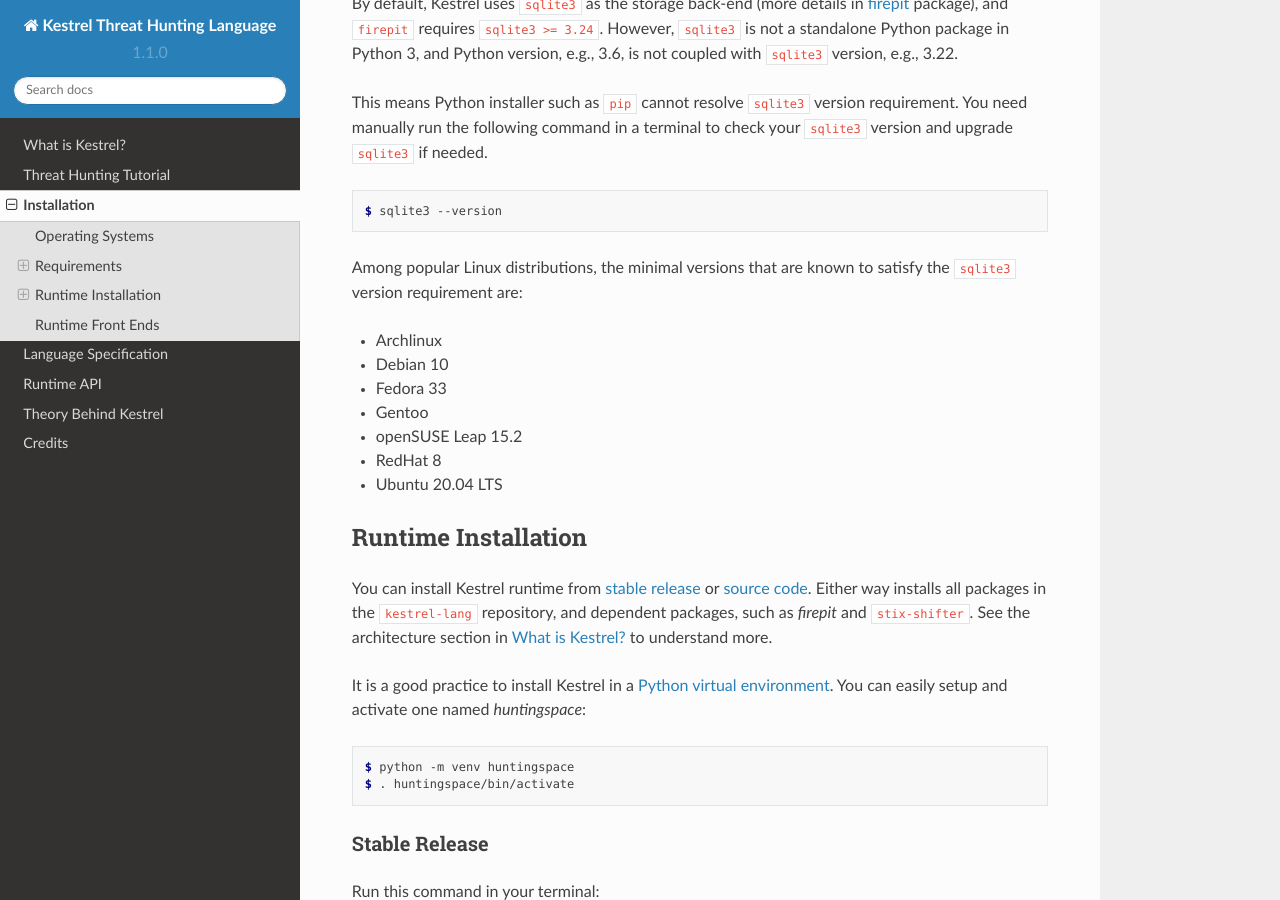
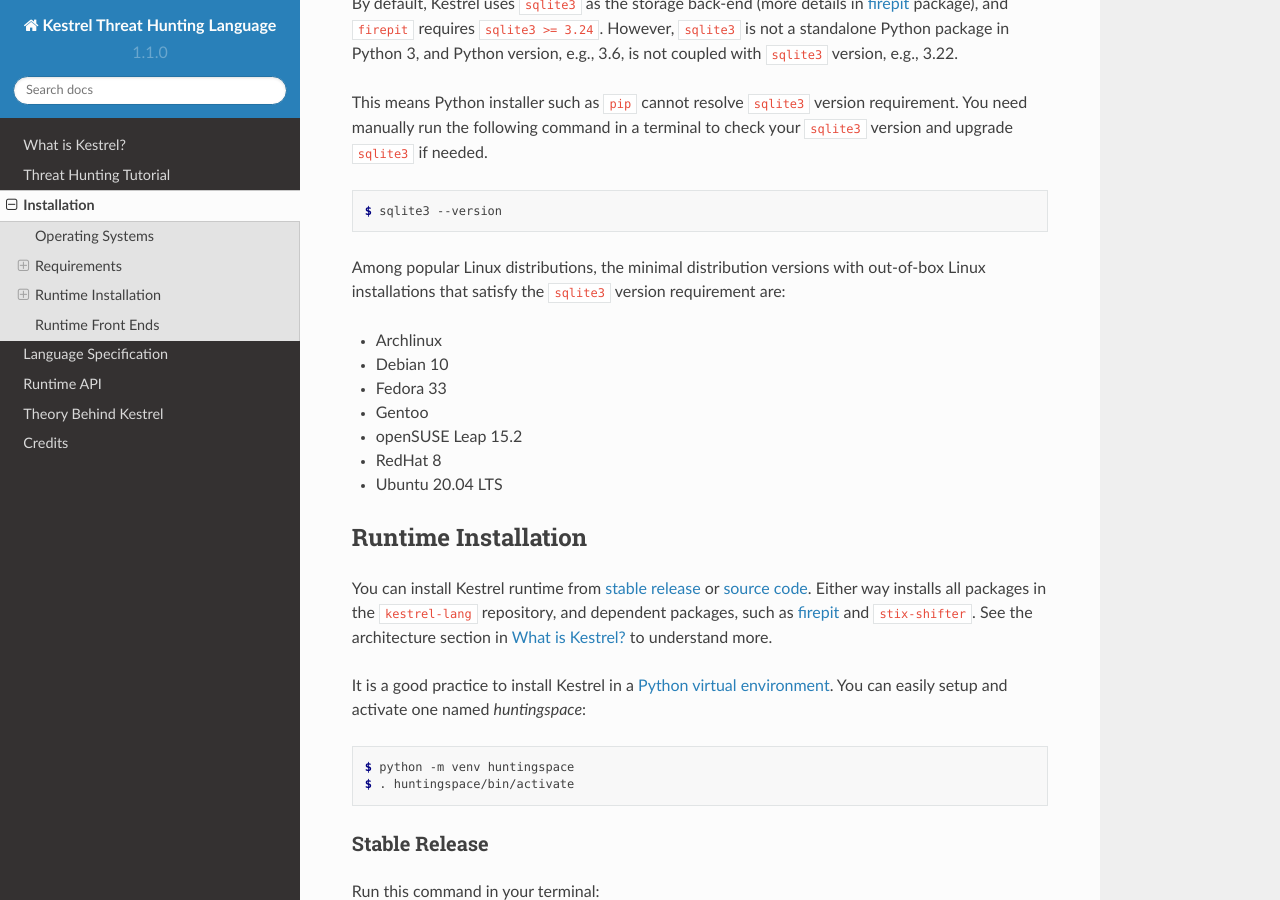
Before and after one commit to opencybersecurityalliance/kestrel-lang, a Sphinx documentation site: the page built from docs/installation.rst, in a window 1280 px wide and 900 px high, scrolled down 663 px. Built offline with Sphinx 7.4.7 and the Read the Docs theme 2.0.0, drawn with Linux system fonts in a browser that asks for light colours.

Commit message:
doc bug fixes

```diff
--- a/docs/installation.rst
+++ b/docs/installation.rst
@@ -40,8 +40,9 @@
 
     $ sqlite3 --version
 
-Among popular Linux distributions, the minimal versions that are known to
-satisfy the ``sqlite3`` version requirement are:
+Among popular Linux distributions, the minimal distribution versions with
+out-of-box Linux installations that satisfy the ``sqlite3`` version
+requirement are:
 
 - Archlinux
 - Debian 10
@@ -56,7 +57,7 @@
 
 You can install Kestrel runtime from `stable release`_ or `source code`_.
 Either way installs all packages in the ``kestrel-lang`` repository, and
-dependent packages, such as `firepit` and ``stix-shifter``. See the
+dependent packages, such as `firepit`_ and ``stix-shifter``. See the
 architecture section in :doc:`overview` to understand more.
 
 It is a good practice to install Kestrel in a `Python virtual environment`_.
--- a/docs/tutorial.rst
+++ b/docs/tutorial.rst
@@ -349,7 +349,7 @@
    :alt: Using a FIND command.
 
 Referring to Kestrel Variables in GET
-----------------------------------
+-------------------------------------
 
 Another common way to link entities in hunt flows is to write a new ``GET``
 command with referred variables. You can either ``GET`` new entities within an
```
Also changed, not shown: other parts of docs/tutorial.rst (+1 -1 lines).
